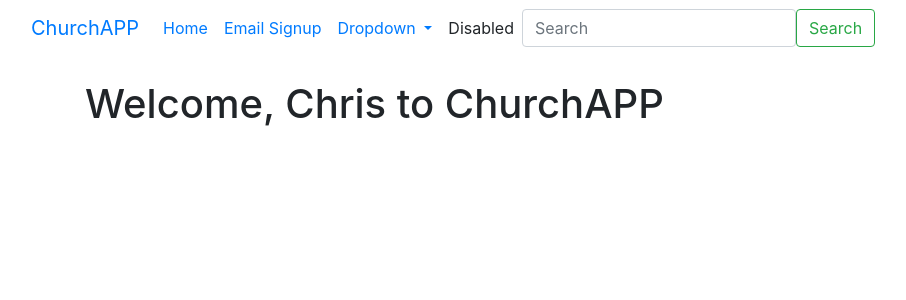
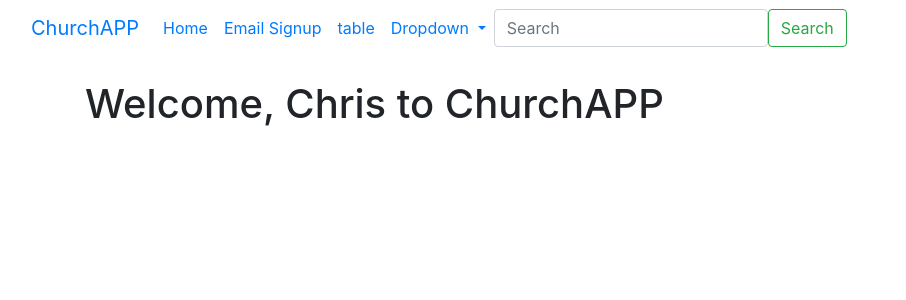
Before and after one commit to Chris-Vuong/church-mailing-list, a Flask app: page / in a window 1280 px wide. Shown: the top 300 px of the page, without its empty margins (0-906 px from the left). Run offline with Flask 2, Linux system fonts and the light colour scheme.

Commit message:
navbar add link to sql table

```diff
--- a/app/templates/navbar.html
+++ b/app/templates/navbar.html
@@ -13,6 +13,9 @@
                 <li class="nav-item">
                     <a class="nav-link" href="/emailsignup">Email Signup</a>
                 </li>
+                <li class="nav-item">
+                    <a class="nav-link" href="/table">table</a>
+                </li>
                 <li class="nav-item dropdown">
                     <a class="nav-link dropdown-toggle" href="#" role="button" data-bs-toggle="dropdown"
                         aria-expanded="false">
@@ -27,11 +30,8 @@
                         <li><a class="dropdown-item" href="#">Something else here</a></li>
                     </ul>
                 </li>
-                <li class="nav-item">
-                    <a class="nav-link disabled">Disabled</a>
-                </li>
             </ul>
-            <form class="d-flex" role="search">
+            <form class="d-flex" role="search", style="justify-content: right">
                 <input class="form-control me-2" type="search" placeholder="Search" aria-label="Search">
                 <button class="btn btn-outline-success" type="submit">Search</button>
             </form>
```
